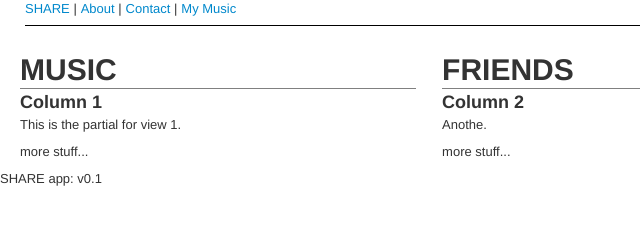
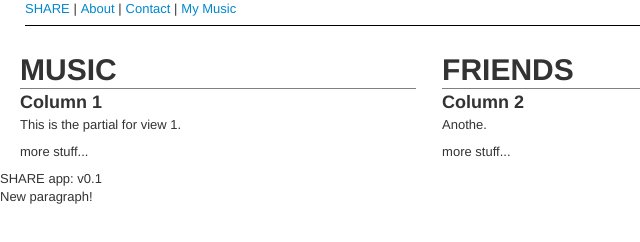
Before and after one commit to mikepriebe/angular-practice-app, a plain HTML site: page index.html in a window 1280 px wide. Shown: the full height of the page, 0-640 px from the left. Drawn offline with Linux system fonts and the light colour scheme.

Commit message:
adding d3 script
Scott Murray demo

```diff
--- a/index.html
+++ b/index.html
@@ -25,7 +25,7 @@
     <div>SHARE app: v<span app-version></span></div>
 
     <script type="text/javascript">
-            // Your beautiful D3 code will go here
+            d3.select("body").append("p").text("New paragraph!");
         </script>
 
   </div>
```
